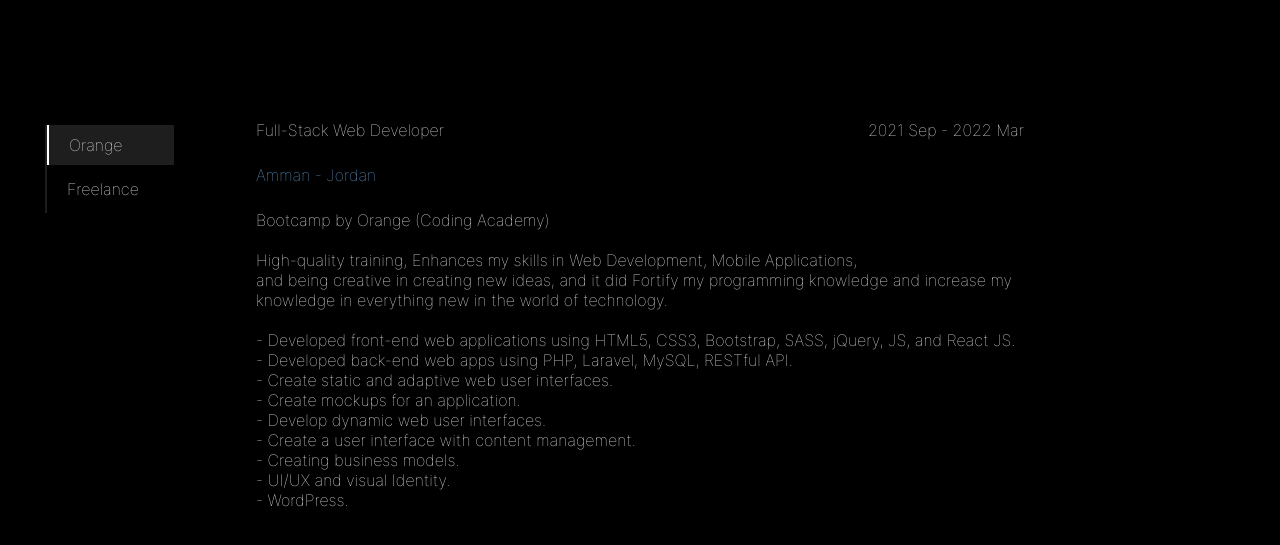
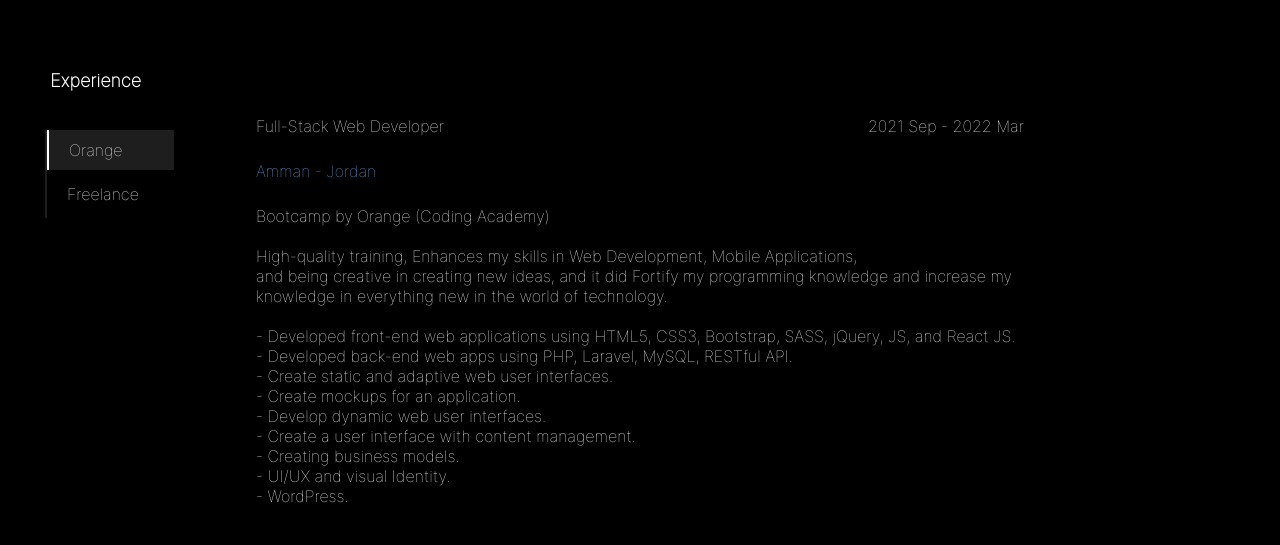
Before and after one commit to AzmiTammam/ReactPortfolio, a React (Create React App) app: page / in a window 1280 px wide. Shown: the part 593-1138 px from the top of the page. Built offline with nearby package versions, Linux system fonts and the light colour scheme.

Commit message:
Add Heading For experience component

```diff
--- a/src/Components/Experience/Experience.css
+++ b/src/Components/Experience/Experience.css
@@ -1,17 +1,24 @@
 .experience {
+  padding: 90px 0;
+  position: relative;
+}
+.expTitle {
+  display: inline;
+  font-size: 18px;
+  margin-left: 50px;
+}
+.expContainer {
   display: flex;
   flex-direction: row;
   justify-content: space-evenly;
   align-items: center;
-  padding: 115px 0;
-  position: relative;
 }
 
 .experience .companyName {
   border-left: 2px solid #1f1e1e;
   position: absolute;
   left: 45px;
-  top: 145px;
+  top: 150px;
 }
 
 .experience .companyName ul {
--- a/src/Components/Experience/Experience.jsx
+++ b/src/Components/Experience/Experience.jsx
@@ -10,20 +10,22 @@ function Experience() {
 
   return (
     <div className="experience">
+          <h5 className="expTitle">Experience</h5>
+      <div className="expContainer">
         <aside className="companyName">
           <ul>
-          <li className="active" id="orange">
+            <li className={hidden ? "active" : null} id="orange">
               <button onClick={() => setHidden(true)}>Orange</button>
             </li>
 
-          <li id="freelance">
+            <li className={hidden ? null : "active"} id="freelance">
               <button onClick={() => setHidden(false)}>Freelance</button>
             </li>
           </ul>
         </aside>
 
-      {!hidden ?  <Freelance /> : <Orange /> }
-
+        {!hidden ? <Freelance /> : <Orange />}
+      </div>
     </div>
   );
 }
```
Lines whose indentation alone changed are shown as unchanged.
